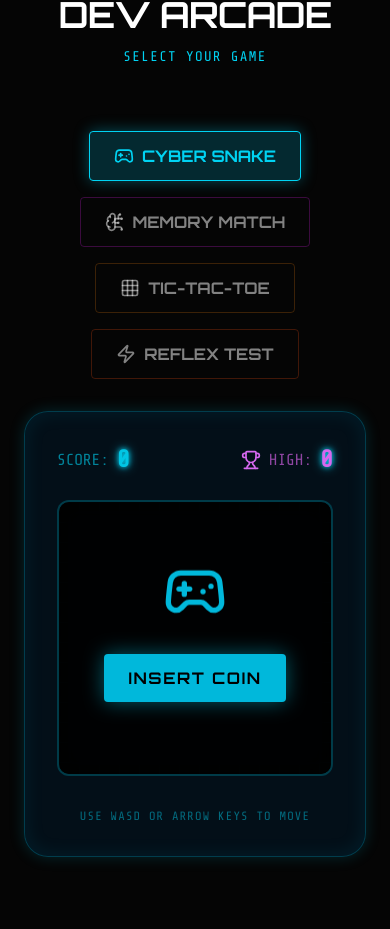
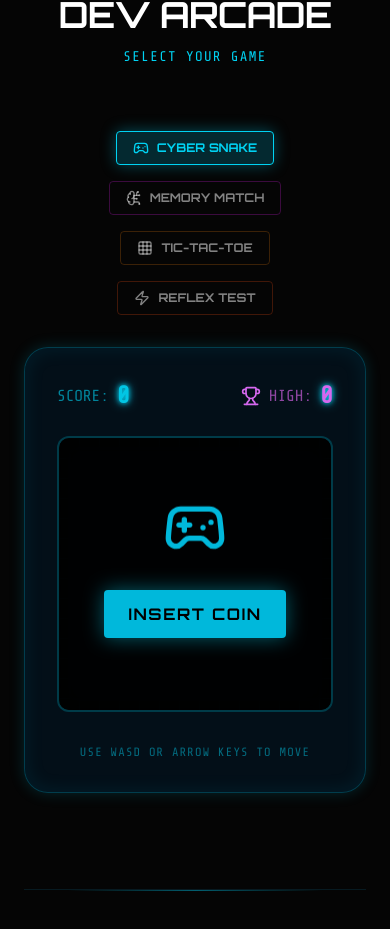
Before and after one commit to vipulofficial206/portfolio-website-vipul, a React (Vite) app in the folder frontend/: page / in a window 390 px wide. Shown: the part 9198-10127 px from the top of the page. Built offline with nearby package versions, Linux system fonts and the light colour scheme.

Commit message:
Improve Tic-Tac-Toe text UI and Arcade mobile responsiveness

```diff
--- a/frontend/src/components/Arcade.tsx
+++ b/frontend/src/components/Arcade.tsx
@@ -22,27 +22,27 @@ export default function Arcade() {
       <div className="flex flex-wrap justify-center gap-4 mb-8 max-w-4xl mx-auto px-4">
         <button
           onClick={() => setActiveGame('snake')}
-          className={`flex items-center gap-2 px-6 py-3 font-gaming uppercase font-bold transition-all border ${activeGame === 'snake' ? 'bg-cyan-500/20 border-cyan-400 text-cyan-400 shadow-[0_0_15px_rgba(6,182,212,0.4)]' : 'border-cyan-900/50 text-white/50 hover:border-cyan-500/50 hover:text-white'} rounded`}
+          className={`flex items-center gap-2 px-4 py-2 text-xs sm:text-sm md:px-6 md:py-3 font-gaming uppercase font-bold transition-all border ${activeGame === 'snake' ? 'bg-cyan-500/20 border-cyan-400 text-cyan-400 shadow-[0_0_15px_rgba(6,182,212,0.4)]' : 'border-cyan-900/50 text-white/50 hover:border-cyan-500/50 hover:text-white'} rounded`}
         >
-          <Gamepad2 className="w-5 h-5" /> Cyber Snake
+          <Gamepad2 className="w-4 h-4 md:w-5 md:h-5" /> Cyber Snake
         </button>
         <button
           onClick={() => setActiveGame('memory')}
-          className={`flex items-center gap-2 px-6 py-3 font-gaming uppercase font-bold transition-all border ${activeGame === 'memory' ? 'bg-fuchsia-500/20 border-fuchsia-400 text-fuchsia-400 shadow-[0_0_15px_rgba(217,70,239,0.4)]' : 'border-fuchsia-900/50 text-white/50 hover:border-fuchsia-500/50 hover:text-white'} rounded`}
+          className={`flex items-center gap-2 px-4 py-2 text-xs sm:text-sm md:px-6 md:py-3 font-gaming uppercase font-bold transition-all border ${activeGame === 'memory' ? 'bg-fuchsia-500/20 border-fuchsia-400 text-fuchsia-400 shadow-[0_0_15px_rgba(217,70,239,0.4)]' : 'border-fuchsia-900/50 text-white/50 hover:border-fuchsia-500/50 hover:text-white'} rounded`}
         >
-          <BrainCircuit className="w-5 h-5" /> Memory Match
+          <BrainCircuit className="w-4 h-4 md:w-5 md:h-5" /> Memory Match
         </button>
         <button
           onClick={() => setActiveGame('tictactoe')}
-          className={`flex items-center gap-2 px-6 py-3 font-gaming uppercase font-bold transition-all border ${activeGame === 'tictactoe' ? 'bg-yellow-500/20 border-yellow-400 text-yellow-400 shadow-[0_0_15px_rgba(234,179,8,0.4)]' : 'border-yellow-900/50 text-white/50 hover:border-yellow-500/50 hover:text-white'} rounded`}
+          className={`flex items-center gap-2 px-4 py-2 text-xs sm:text-sm md:px-6 md:py-3 font-gaming uppercase font-bold transition-all border ${activeGame === 'tictactoe' ? 'bg-yellow-500/20 border-yellow-400 text-yellow-400 shadow-[0_0_15px_rgba(234,179,8,0.4)]' : 'border-yellow-900/50 text-white/50 hover:border-yellow-500/50 hover:text-white'} rounded`}
         >
-          <Grid3x3 className="w-5 h-5" /> Tic-Tac-Toe
+          <Grid3x3 className="w-4 h-4 md:w-5 md:h-5" /> Tic-Tac-Toe
         </button>
         <button
           onClick={() => setActiveGame('reaction')}
-          className={`flex items-center gap-2 px-6 py-3 font-gaming uppercase font-bold transition-all border ${activeGame === 'reaction' ? 'bg-orange-500/20 border-orange-400 text-orange-400 shadow-[0_0_15px_rgba(249,115,22,0.4)]' : 'border-orange-900/50 text-white/50 hover:border-orange-500/50 hover:text-white'} rounded`}
+          className={`flex items-center gap-2 px-4 py-2 text-xs sm:text-sm md:px-6 md:py-3 font-gaming uppercase font-bold transition-all border ${activeGame === 'reaction' ? 'bg-orange-500/20 border-orange-400 text-orange-400 shadow-[0_0_15px_rgba(249,115,22,0.4)]' : 'border-orange-900/50 text-white/50 hover:border-orange-500/50 hover:text-white'} rounded`}
         >
-          <Zap className="w-5 h-5" /> Reflex Test
+          <Zap className="w-4 h-4 md:w-5 md:h-5" /> Reflex Test
         </button>
       </div>
 
--- a/frontend/src/components/TicTacToeGame.tsx
+++ b/frontend/src/components/TicTacToeGame.tsx
@@ -65,7 +65,7 @@ export default function TicTacToeGame() {
         <div className="text-yellow-400 flex items-center gap-2">
           <Grid3x3 className="w-5 h-5" />
           <span className="opacity-60">TURN:</span>
-          <span className="text-2xl font-bold neon-text">{isXNext ? 'X' : 'O'}</span>
+          <span className="text-xl font-bold neon-text">{isXNext ? 'YOUR TURN' : 'BOT THINKING...'}</span>
         </div>
       </div>
 
@@ -99,7 +99,7 @@ export default function TicTacToeGame() {
         {(winner || isDraw) && (
           <div className="absolute inset-0 flex flex-col items-center justify-center bg-black/80 backdrop-blur-sm z-20 text-center p-6">
             <h3 className={`font-gaming text-3xl mb-2 uppercase animate-pulse ${winner === 'X' ? 'text-cyan-400' : winner === 'O' ? 'text-fuchsia-400' : 'text-yellow-500'}`}>
-              {winner ? `Player ${winner} Wins!` : 'Draw!'}
+              {winner === 'X' ? 'You Won!' : winner === 'O' ? 'Bot Wins!' : 'Draw!'}
             </h3>
             <button
               onClick={resetGame}
```
